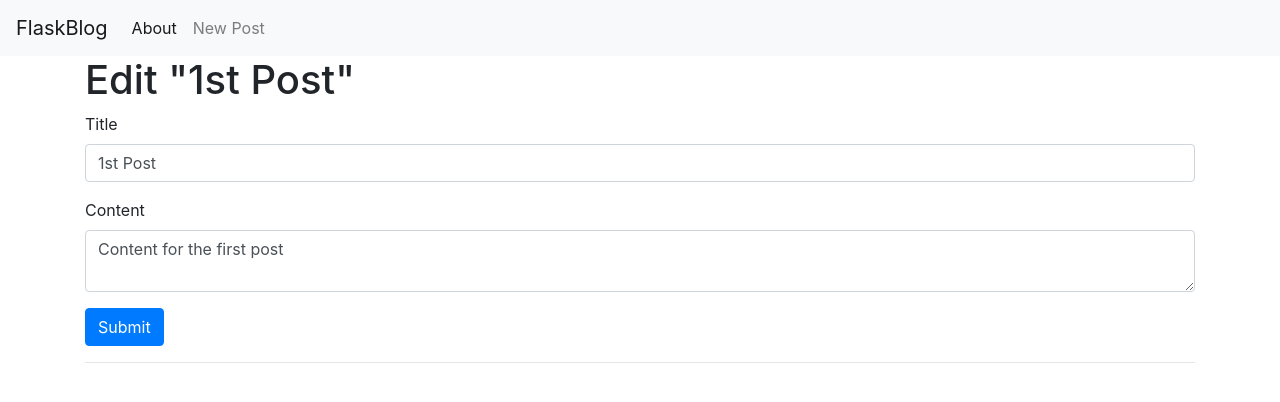
After one commit to Typ3Error/p1-py3-web-app, a Flask app: page /1/edit in a window 1280 px wide. The commit adds this page. Shown: the top 402 px of the page. Run offline with Flask 2, Linux system fonts and the light colour scheme; data comes from the database, SQL or seed files in the repository; both versions use the stored data as it was after the commit; some libraries are stand-ins or nearby versions.

Commit message:
Edit post functionality

```diff
--- a/app.py
+++ b/app.py
@@ -50,3 +50,24 @@ def create():
             return redirect(url_for('index'))
 
     return render_template('create.html')
+
+@app.route('/<int:id>/edit', methods=('GET', 'POST'))
+def edit(id):
+    post = get_post(id)
+
+    if request.method == 'POST':
+        title = request.form['title']
+        content = request.form['content']
+
+        if not title:
+            flash('Title is required!')
+        else:
+            conn = get_db_connection()
+            conn.execute('UPDATE posts SET title = ?, content = ?'
+                         ' WHERE id = ?',
+                         (title, content, id))
+            conn.commit()
+            conn.close()
+            return redirect(url_for('index'))
+
+    return render_template('edit.html', post=post)
--- /dev/null
+++ b/templates/edit.html
@@ -0,0 +1,24 @@
+{% extends 'base.html' %}
+
+{% block content %}
+<h1>{% block title %} Edit "{{ post['title'] }}" {% endblock %}</h1>
+
+<form method="post">
+    <div class="form-group">
+        <label for="title">Title</label>
+        <input type="text" name="title" placeholder="Post title"
+               class="form-control"
+               value="{{ request.form['title'] or post['title'] }}">
+    </div>
+
+    <div class="form-group">
+        <label for="content">Content</label>
+        <textarea name="content" placeholder="Post content"
+                  class="form-control">{{ request.form['content'] or post['content'] }}</textarea>
+    </div>
+    <div class="form-group">
+        <button type="submit" class="btn btn-primary">Submit</button>
+    </div>
+</form>
+<hr>
+{% endblock %}
--- a/templates/index.html
+++ b/templates/index.html
@@ -7,6 +7,9 @@
                 <h2>{{ post['title'] }}</h2>
         </a>
         <span class="badge badge-primary">{{ post['created'] }}</span>
+        <a href="{{ url_for('edit', id=post['id']) }}">
+            <span class="badge badge-warning">Edit</span>
+        </a>
         <hr>
     {% endfor %}
 {% endblock %}
```
Also changed, not shown: database.db.
